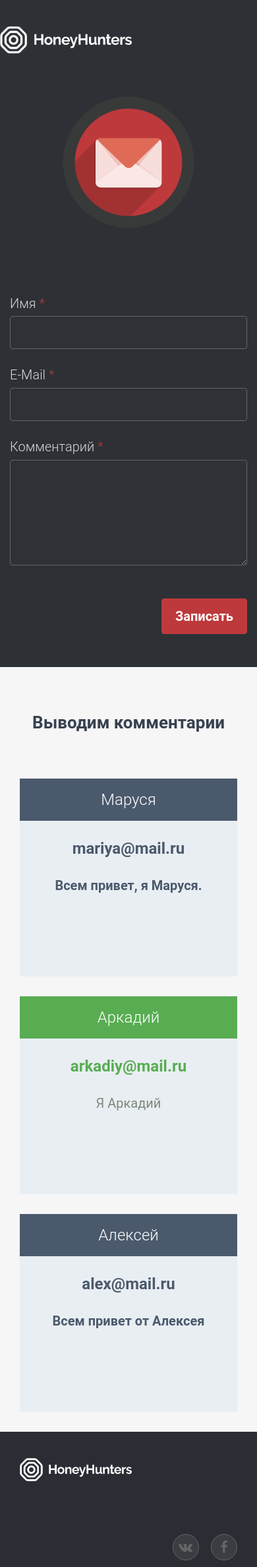
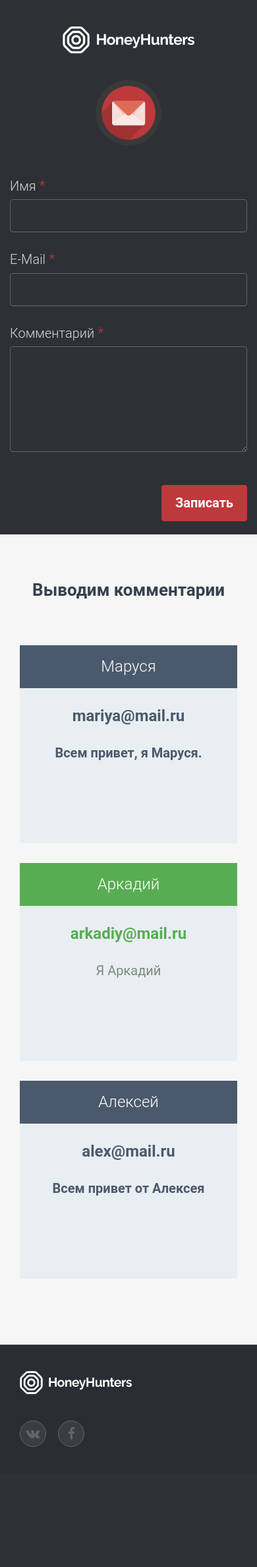
Before and after one commit to LanaYer/honey-test, a PHP site: page / in a window 390 px wide. Shown: the whole page at 66% size. After the commit the page ends 2193 px from the top, so only its background shows below. Run offline with PHP 8.4, Linux system fonts and the light colour scheme; data comes from the database, SQL or seed files in the repository.

Commit message:
media query

```diff
--- a/css/style.css
+++ b/css/style.css
@@ -21,6 +21,14 @@ header .header-logo img{
     width: 200px;
     height: auto;
 }
+@media (max-width: 960px) {
+    header{
+        text-align: center;
+    }
+    header .header-logo{
+        display: inline-block;
+    }
+}
 .form{
     background-color: #2d3136;
 }
@@ -32,6 +40,14 @@ header .header-logo img{
     width: 200px;
     height: auto;
 }
+@media (max-width: 960px) {
+    .mail-image{
+        padding: 0px;
+    }
+    .mail-image img{
+        width: 100px;
+    }
+}
 .form label{
     color: #d7d7d7;
     margin-top: 25px;
@@ -40,6 +56,7 @@ header .header-logo img{
 }
 .form label span{
     color: #b8393b;
+    font-size: 22px;
 }
 .form input, .form textarea{
     background: #2e3237;
@@ -74,14 +91,24 @@ header .header-logo img{
 .comment-form{
     padding: 50px 0;
 }
+@media (max-width: 960px) {
+    .comment-form{
+        padding: 20px 0;
+    }
+}
 .comments{
     background-color: #f6f6f7;
+    padding-bottom: 70px;
 }
 .comments .comment{
     width: 100%;
     height: 300px;
     background-color: #e9eef3;
     margin-bottom: 30px;
+}
+.comments .comment p{
+    margin-left: 20px;
+    margin-right: 20px;
 }
 .comments .comment .comment-header{
     width: 100%;
@@ -141,3 +168,16 @@ footer .footer-social ul li a{
     margin-left: 15px;
     font-size: 20px;
 }
+@media (max-width: 960px) {
+    .footer-social{
+        margin-top: 0px!important;
+        padding-bottom: 30px;
+    }
+    footer .text-right{
+        text-align: left!important;
+    }
+    footer .footer-social ul li a{
+        margin-right: 15px;
+        margin-left: 0px;
+    }
+}
```
